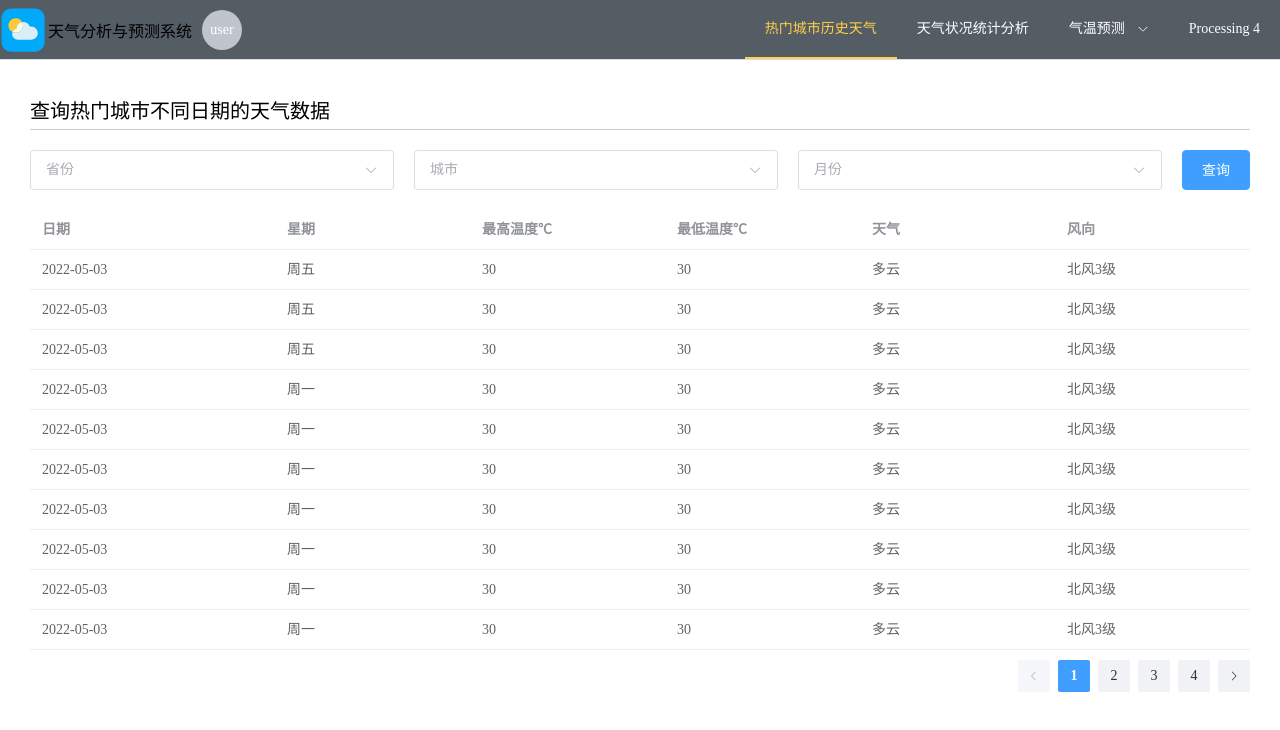
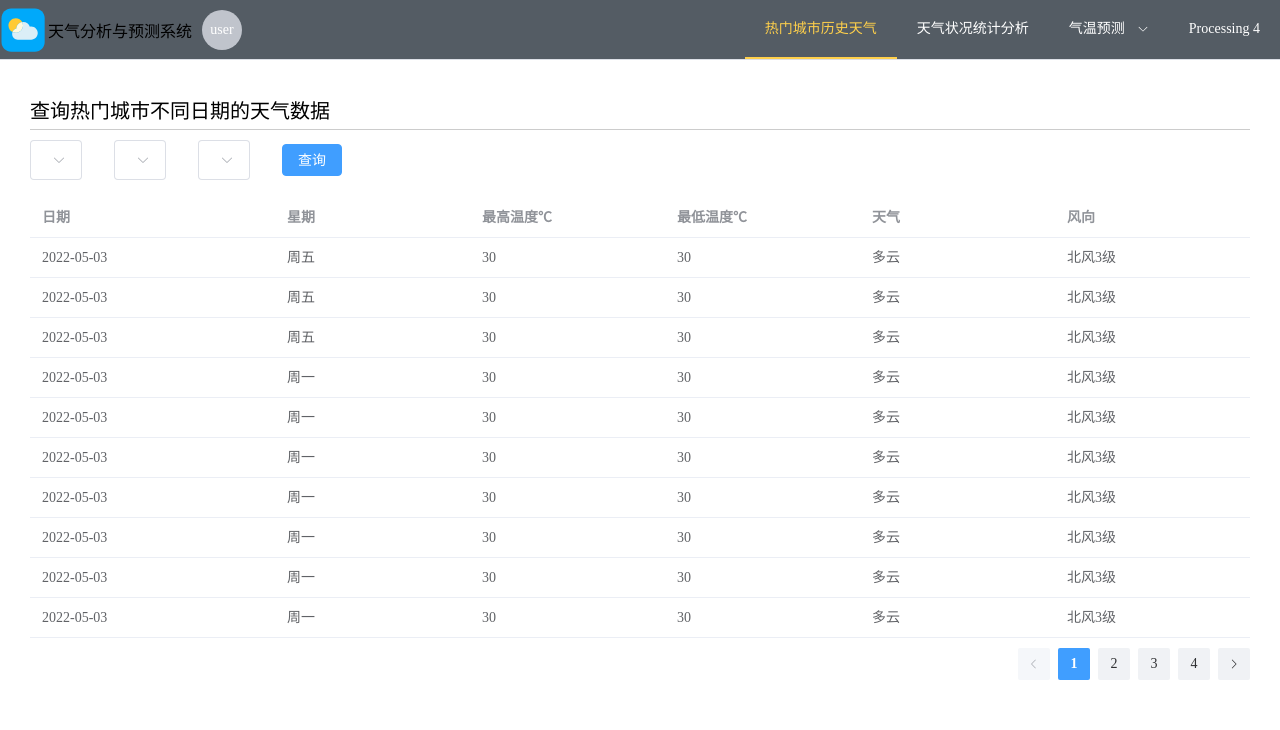
Before and after one commit to June-Ten/weather001, a Vue app: page /home/weather-query in a window 1280 px wide. Shown: the top 730 px of the page. Built offline with nearby package versions, Linux system fonts and the light colour scheme.

Commit message:
城市联动选择器bug

```diff
--- a/src/components/homeChildren/WeatherQuery/HeaderSelect.vue
+++ b/src/components/homeChildren/WeatherQuery/HeaderSelect.vue
@@ -1,76 +1,58 @@
 <!-- 天气查询 -->
 <template>
   <div class="title">查询热门城市不同日期的天气数据</div>
-  <div class="select-box">
+  <div class="el-form-box">
+    <el-form :inline="true" ref="ruleFormRef" :model="ruleForm" :rules="rules">
+      <el-form-item prop="province">
         <el-select
-      v-model="provinceValue"
-      class="province-select"
+          @change="provinceChange"
+          size="large"
           placeholder="省份"
-      size="large"
-      @change="provinceChange"
+          v-model="ruleForm.province"
         >
           <el-option
-        v-for="item in provinceOptions"
+            v-for="item in provinceList"
             :key="item.value"
             :label="item.label"
             :value="item.value"
-      />
+          ></el-option>
         </el-select>
-    <el-select
-      v-model="cityValue"
-      class="city-select"
-      placeholder="城市"
-      size="large"
+      </el-form-item>
+      <el-form-item prop="city">
+        <el-select size="large" placeholder="城市" v-model="ruleForm.city">
+          <el-option
+            v-for="(item,index) in cityList"
+            :key="index"
+            :label="item.label"
+            :value="item.value"
           >
+          </el-option>
+        </el-select>
+      </el-form-item>
+      <el-form-item prop="month">
+        <el-select size="large" placeholder="月份" v-model="ruleForm.month">
           <el-option
-        v-for="item in provinceOptions[provinceOptionsIndex].cityOptions"
+            v-for="item in monthList"
             :key="item.value"
             :label="item.label"
             :value="item.value"
-      />
+          ></el-option>
         </el-select>
-    <el-select
-      v-model="monthValue"
-      class="month-select"
-      placeholder="月份"
-      size="large"
-    >
-      <el-option
-        v-for="item in monthOptions"
-        :key="item.value"
-        :label="item.label"
-        :value="item.value"
-      />
-    </el-select>
-    <el-button
-      size="large"
-      class="queryBtn"
-      type="primary"
-      @click="queryWeahter"
+      </el-form-item>
+      <el-form-item>
+        <el-button type="primary" @click="queryWeather(ruleFormRef)"
           >查询</el-button
         >
+      </el-form-item>
+    </el-form>
   </div>
 </template>
 
 <script setup>
-import { ref } from "vue";
+import { reactive, ref,nextTick } from "vue";
 
-// 当一级select省份改变,二级select 城市也会改变
-const provinceChange = (value) => {
-  provinceOptions.map((item, index) => {
-    if (item.value === value) {
-      provinceOptionsIndex.value = index;
-    }
-  });
-  cityValue.value = "";
-};
-
-let provinceValue = ref("");
-let provinceOptionsIndex = ref(0);
-
-let cityValue = ref("");
 // 省份,城市
-const provinceOptions = [
+const provinceList = [
   {
     value: "江苏",
     label: "江苏",
@@ -100,9 +82,22 @@ const provinceOptions = [
     ],
   },
 ];
+// 省份,select,change
+const provinceChange = (value) => {
+  let index = provinceList.findIndex((item) => {
+    return item.value == value;
+  });
+  cityList.value = provinceList[index].cityOptions;
 
-let monthValue = ref("");
-const monthOptions = [
+};
+//城市 开始是有值,但是是空白
+// let cityList = reactive([{
+//   label:'',
+//   value:'',
+// }]);
+// 开始是No Data
+let cityList = ref([])
+const monthList = [
   {
     label: "1",
     value: "1",
@@ -152,9 +147,29 @@ const monthOptions = [
     value: "12",
   },
 ];
-// 天气查询方法
-const queryWeahter = () => {
-  console.log("查询的城市", cityValue.value,'月份',monthValue.value);
+
+const ruleForm = reactive({
+  province: "",
+  city: "",
+  month: "",
+});
+const ruleFormRef = ref();
+// 校验规则
+const rules = reactive({
+  province: [{ required: true, message: "请选择省份", trigger: "blur" }],
+  city: [{ required: true, message: "请选择城市", trigger: "blur" }],
+  month: [{ required: true, message: "请选择月份", trigger: "blur" }],
+});
+// 天气查询先校验再查询
+const queryWeather = async (formEl) => {
+  if (!formEl) return;
+  await formEl.validate((valid, fields) => {
+    if (valid) {
+      console.log("submit!");
+    } else {
+      console.log("error submit!", fields);
+    }
+  });
 };
 </script>
 
@@ -167,18 +182,7 @@ const queryWeahter = () => {
   font-weight: 500;
   border-bottom: 1px solid #ccc;
 }
-.select-box {
-  display: flex;
-  align-items: center;
-  height: 80px;
-  .city-select {
-    margin-left: 20px;
-  }
-  .queryBtn {
-    margin-left: 20px;
-  }
-  .month-select {
-    margin-left: 20px;
-  }
+.el-form-box {
+  margin-top: 10px;
 }
 </style>
```
Lines whose indentation alone changed are shown as unchanged.
